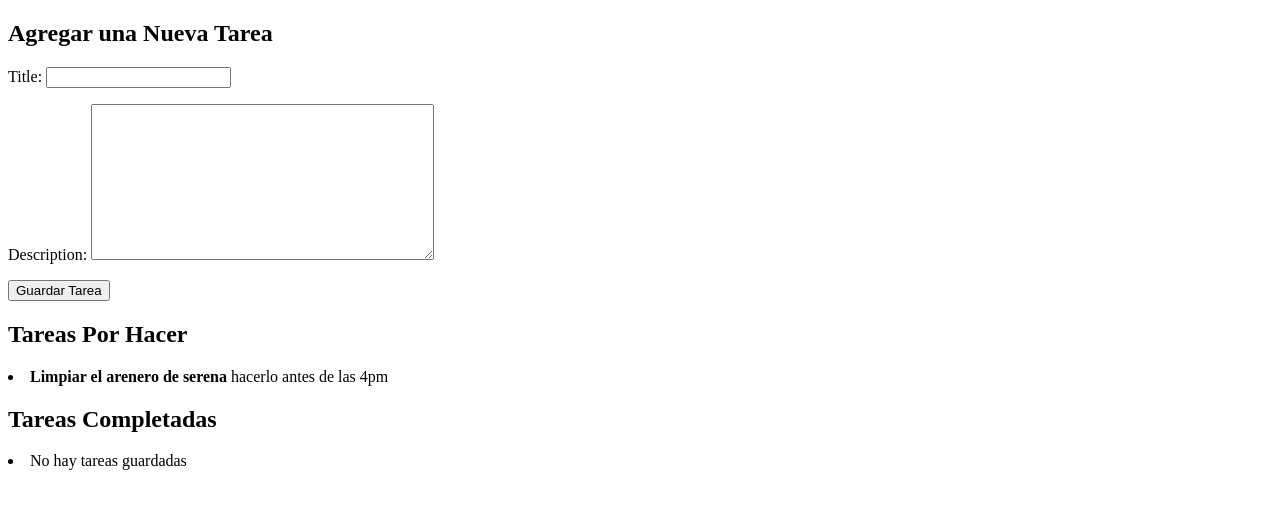
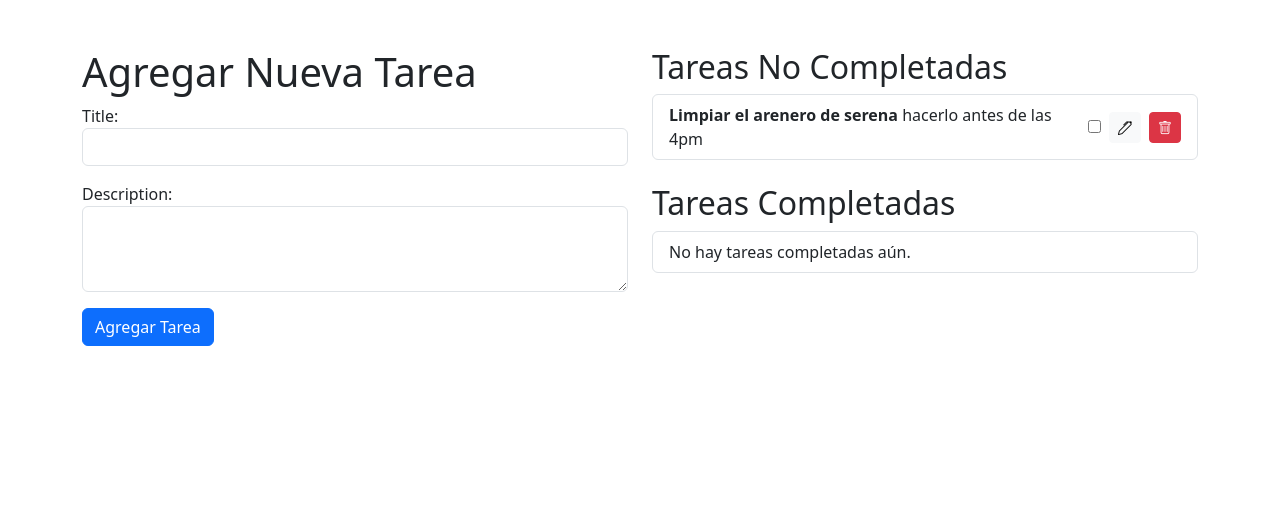
Before and after one commit to cordovabarbara/django-crud, a Django app: page /crud/ in a window 1280 px wide. Shown: the top 509 px of the page. Run offline with Django 5.2, Linux system fonts and the light colour scheme; data comes from the database, SQL or seed files in the repository; both versions use the stored data as it was after the commit.

Commit message:
feat: Agrega funciones para editar y eliminar tareas

```diff
--- a/appcrud/crud/forms.py
+++ b/appcrud/crud/forms.py
@@ -5,3 +5,8 @@ class TaskForm(forms.ModelForm):
     class Meta:
         model = Task
         fields = ['title', 'description']
+        widgets = {
+            'title': forms.TextInput(attrs={'class': 'form-control'}),
+            'description': forms.Textarea(attrs={'class': 'form-control', 'rows':3})
+
+        }
--- a/appcrud/crud/templates/task_list.html
+++ b/appcrud/crud/templates/task_list.html
@@ -1,36 +1,99 @@
 <!DOCTYPE html>
-<html lang="en">
+<html lang="es">
 <head>
     <meta charset="UTF-8">
-    <meta name="viewport" content="width=device-width, initial-scale=1.0">
-    <title>CRUD</title>
+    <meta name="viewport" content="width=device-width, initial-scale=1">
+    <title>Lista y Creación de Tareas</title>
+    <link href="https://cdn.jsdelivr.net/npm/bootstrap@5.3.3/dist/css/bootstrap.min.css" rel="stylesheet" integrity="sha384-QWTKZyjpPEjISv5WaRU9OFeRpok6YctnYmDr5pNlyT2bRjXh0JMhjY6hW+ALEwIH" crossorigin="anonymous">
+    <link rel="stylesheet" href="https://cdn.jsdelivr.net/npm/bootstrap-icons/font/bootstrap-icons.css">
 </head>
 <body>
-    <h2>Agregar una Nueva Tarea</h2>
-    <form action="" method="post">
+    <div class="container mt-5">
+        <div class="row">
+            <div class="col-md-6">
+                <h1>Agregar Nueva Tarea</h1>
+                <form method="post" class="mb-3">
                     {% csrf_token %}
-        {{ form.as_p}}
-        <button type="submit"> Guardar Tarea</button>
+                    <div class="mb-3">
+                        {{ form.title.label_tag }}
+                        {{ form.title }}
+                    </div>
+                    <div class="mb-3">
+                        {{ form.description.label_tag }}
+                        {{ form.description }}
+                    </div>
+                    <button type="submit" class="btn btn-primary">Agregar Tarea</button>
+                </form>
+            </div>
+            <div class="col-md-6">
+                <h2>Tareas No Completadas</h2>
+                <ul class="list-group">
+                    {% for task in incomplete_tasks %}
+                        <li class="list-group-item d-flex justify-content-between align-items-center">
+                            <div>
+                                <strong>{{ task.title }}</strong> {{ task.description }}
+                            </div>
+                            <div class="d-flex align-items-center">
+                                <form action="{%url 'crud:update_task' task.id%}" method="post" class="d-inline">
+                                    {% csrf_token %}
+                                    <input type="checkbox" name="completed" onchange="this.form.submit()" {% if task.is_completed %} checked {% endif %} class="me-2">
                                 </form>
 
-    <h2>Tareas Por Hacer</h2>
-    {% for task in incomplete_tasks %}
-        <li>
-            <strong>{{ task.title }}</strong> {{ task.description }}
+                                <form action="{%url 'crud:edit_task' task.id%}" method="post">
+                                    {% csrf_token %}
+                                    <button type="submit" class="btn btn-light btn-sm me-2">
+                                        <i class="bi bi-pen"></i>
+                                    </button>
+                                </form>
 
+                                <form action="{%url 'crud:delete_task' task.id%}" method="post">
+                                    {% csrf_token %}
+                                    <button type="submit" class="btn btn-danger btn-sm">
+                                        <i class="bi bi-trash"></i>
+                                    </button>
+                                </form>
+                            </div>
                         </li>
                     {% empty %}
-        <li> No hay tareas guardadas</li>
+                        <li class="list-group-item">No hay tareas registradas aún.</li>
                     {% endfor %}
+                </ul>
 
-    <h2>Tareas Completadas</h2>
+                <h2 class="mt-4">Tareas Completadas</h2>
+                <ul class="list-group">
                     {% for task in complete_tasks %}
-        <li>
+                    <li class="list-group-item d-flex justify-content-between align-items-center">
+                        <div>
                             <strong>{{ task.title }}</strong> {{ task.description }}
+                        </div>
+                        <div class="d-flex align-items-center">
+                            <form action="{%url 'crud:update_task' task.id%}" method="post" class="d-inline">
+                                {% csrf_token %}
+                                <input type="checkbox" name="completed" onchange="this.form.submit()" {% if task.is_completed %} checked {% endif %} class="me-2">
+                            </form>
 
+                            <form action="{%url 'crud:edit_task' task.id%}" method="post">
+                                {% csrf_token %}
+                                <button type="submit" class="btn btn-light btn-sm me-2">
+                                    <i class="bi bi-pen"></i>
+                                </button>
+                            </form>
+
+                            <form action="{%url 'crud:delete_task' task.id%}" method="post">
+                                {% csrf_token %}
+                                <button type="submit" class="btn btn-danger btn-sm">
+                                    <i class="bi bi-trash"></i>
+                                </button>
+                            </form>
+                        </div>
                     </li>
                     {% empty %}
-        <li> No hay tareas guardadas</li>
+                    <li class="list-group-item">No hay tareas completadas aún.</li>
                     {% endfor %}
+                </ul>
+            </div>
+        </div>
+    </div>
+    <script src="https://cdn.jsdelivr.net/npm/bootstrap@5.3.3/dist/js/bootstrap.bundle.min.js" integrity="sha384-YvpcrYf0tY3lHB60NNkmXc5s9fDVZLESaAA55NDzOxhy9GkcIdslK1eN7N6jIeHz" crossorigin="anonymous"></script>
 </body>
 </html>
--- a/appcrud/crud/urls.py
+++ b/appcrud/crud/urls.py
@@ -5,5 +5,7 @@ app_name = 'crud'
 
 urlpatterns = [
     path('', views.task_list_and_create, name='crud_list'),
-    path('update_task/<int:task_id>', views.update_task, name='update_task')
+    path('update_task/<int:task_id>', views.update_task, name='update_task'),
+    path('edit_task/<int:task_id>', views.edit_task, name='edit_task'),
+    path('delete_task/<int:task_id>', views.delete_task, name='delete_task')
 ]
--- a/appcrud/crud/views.py
+++ b/appcrud/crud/views.py
@@ -1,4 +1,4 @@
-from django.shortcuts import render, redirect
+from django.shortcuts import render, redirect, get_object_or_404
 from .models import Task
 from .forms import TaskForm
 
@@ -27,3 +27,26 @@ def update_task(request, task_id):
         task = Task.objects.get(id=task_id)
         task.is_completed = not task.is_completed
         task.save()
+        return redirect('crud:crud_list')
+
+def edit_task(request, task_id):
+    task = get_object_or_404(Task, id=task_id)
+    initial_data = {
+            'title': task.title,
+            'description': task.description,
+        }
+    if request.method == 'POST':
+        form = TaskForm(request.POST, instance=task)
+        if form.is_valid():
+            form.save()
+            return redirect('crud:crud_list')
+    else:
+        form = TaskForm(instance=task, initial=initial_data)
+
+    return render(request, 'edit_task.html', {'form': form})
+
+def delete_task(request, task_id):
+    if request.method == 'POST':
+        task = Task.objects.get(id=task_id)
+        task.delete()
+        return redirect('crud:crud_list')
```
Also changed, not shown: appcrud/db.sqlite3. Lines whose indentation alone changed are shown as unchanged.
